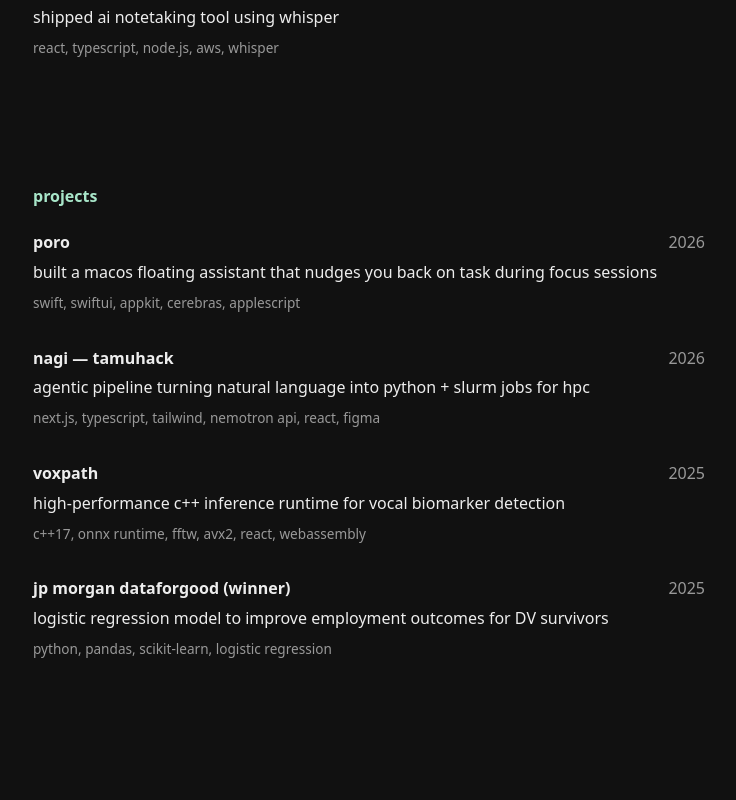
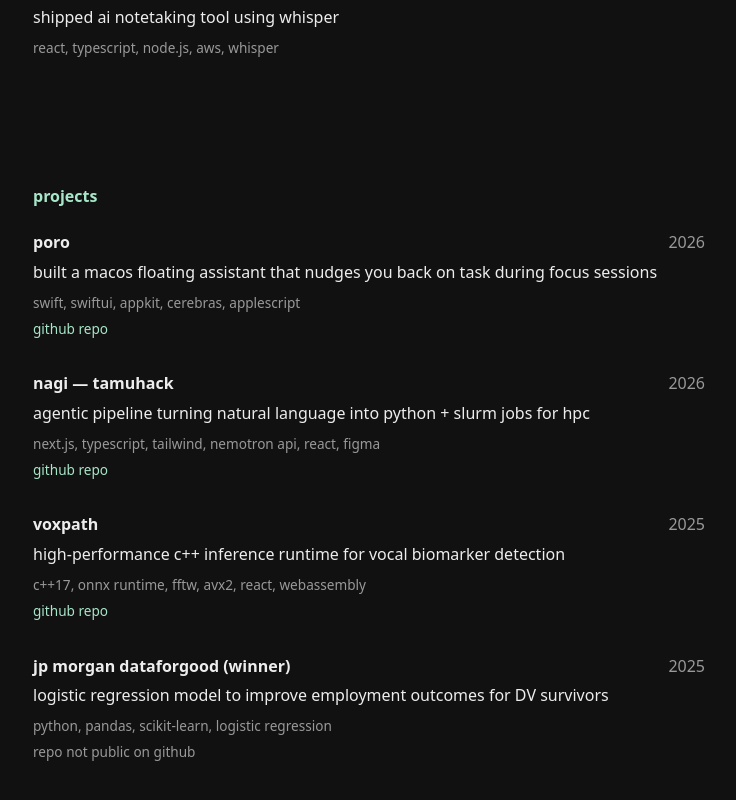
Before and after one commit to andrewv426/portfolio, a React (Vite) app: page / in a window 1280 px wide. Shown: the part 566-1366 px from the top of the page, without its empty margins (271-1007 px from the left). Built offline with nearby package versions, Linux system fonts and the light colour scheme; a web font is replaced by a local one.

Commit message:
Remove resume and refresh project repo links
Co-Authored-By: Oz <oz-agent@warp.dev>

```diff
--- a/src/App.css
+++ b/src/App.css
@@ -175,6 +175,13 @@ html.theme-transitioning *:not(.theme-toggle):not(.theme-toggle *) {
   font-size: 0.85rem;
   color: var(--text-muted);
 }
+.project-repo-row {
+  margin: 0.25rem 0 0;
+  font-size: 0.85rem;
+}
+.project-repo-missing {
+  color: var(--text-muted);
+}
 
 section {
   margin-bottom: var(--space-2xl);
--- a/src/components/Projects.jsx
+++ b/src/components/Projects.jsx
@@ -1,51 +1,66 @@
+const projects = [
+  {
+    name: "poro",
+    date: "2026",
+    description:
+      "built a macos floating assistant that nudges you back on task during focus sessions",
+    tech: "swift, swiftui, appkit, cerebras, applescript",
+    repoUrl: "https://github.com/andrewv426/Poro",
+  },
+  {
+    name: "nagi — tamuhack",
+    date: "2026",
+    description:
+      "agentic pipeline turning natural language into python + slurm jobs for hpc",
+    tech: "next.js, typescript, tailwind, nemotron api, react, figma",
+    repoUrl: "https://github.com/isaacchacko/tamuhack26",
+  },
+  {
+    name: "voxpath",
+    date: "2025",
+    description: "high-performance c++ inference runtime for vocal biomarker detection",
+    tech: "c++17, onnx runtime, fftw, avx2, react, webassembly",
+    repoUrl: "https://github.com/andrewv426/voxpath",
+  },
+  {
+    name: "jp morgan dataforgood (winner)",
+    date: "2025",
+    description:
+      "logistic regression model to improve employment outcomes for DV survivors",
+    tech: "python, pandas, scikit-learn, logistic regression",
+    repoUrl: null,
+  },
+];
+
 function Projects() {
   return (
     <section className="projects">
       <h2>projects</h2>
 
-      <article className="project">
-        <div className="project-header">
-          <span className="project-name">poro</span>
-          <span className="project-date">2026</span>
-        </div>
-        <p className="project-desc">
-          built a macos floating assistant that nudges you back on task during focus sessions
-        </p>
-        <p className="tech">swift, swiftui, appkit, cerebras, applescript</p>
-      </article>
-
-      <article className="project">
-        <div className="project-header">
-          <span className="project-name">nagi — tamuhack</span>
-          <span className="project-date">2026</span>
-        </div>
-        <p className="project-desc">
-          agentic pipeline turning natural language into python + slurm jobs for hpc
-        </p>
-        <p className="tech">next.js, typescript, tailwind, nemotron api, react, figma</p>
-      </article>
-
-      <article className="project">
-        <div className="project-header">
-          <span className="project-name">voxpath</span>
-          <span className="project-date">2025</span>
-        </div>
-        <p className="project-desc">
-          high-performance c++ inference runtime for vocal biomarker detection
-        </p>
-        <p className="tech">c++17, onnx runtime, fftw, avx2, react, webassembly</p>
-      </article>
-
-      <article className="project">
-        <div className="project-header">
-          <span className="project-name">jp morgan dataforgood (winner)</span>
-          <span className="project-date">2025</span>
-        </div>
-        <p className="project-desc">
-          logistic regression model to improve employment outcomes for DV survivors
-        </p>
-        <p className="tech">python, pandas, scikit-learn, logistic regression</p>
-      </article>
+      {projects.map((project) => (
+        <article className="project" key={project.name}>
+          <div className="project-header">
+            <span className="project-name">{project.name}</span>
+            <span className="project-date">{project.date}</span>
+          </div>
+          <p className="project-desc">{project.description}</p>
+          <p className="tech">{project.tech}</p>
+          <p className="project-repo-row">
+            {project.repoUrl ? (
+              <a
+                className="link-accent"
+                href={project.repoUrl}
+                target="_blank"
+                rel="noreferrer"
+              >
+                github repo
+              </a>
+            ) : (
+              <span className="project-repo-missing">repo not public on github</span>
+            )}
+          </p>
+        </article>
+      ))}
     </section>
   );
 }
--- a/src/pages/Contact.jsx
+++ b/src/pages/Contact.jsx
@@ -11,6 +11,17 @@ function Contact() {
           </a>
         </li>
         <li>
+          github ·{" "}
+          <a
+            className="link-accent"
+            href="https://github.com/andrewv426"
+            target="_blank"
+            rel="noreferrer"
+          >
+            github.com/andrewv426
+          </a>
+        </li>
+        <li>
           linkedin ·{" "}
           <a
             className="link-accent"
@@ -21,17 +32,6 @@ function Contact() {
             in/andrew-vong-codes
           </a>
         </li>
-        <li>
-          resume ·{" "}
-          <a
-            className="link-accent"
-            href="/andrew_vong_resume.pdf"
-            target="_blank"
-            rel="noreferrer"
-          >
-            andrew_vong_resume
-          </a>
-        </li>
       </ul>
     </section>
   );
```
Also changed, not shown: 2 other files (tests, documents, lock files or other folders).
